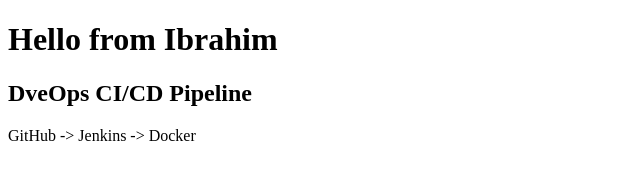
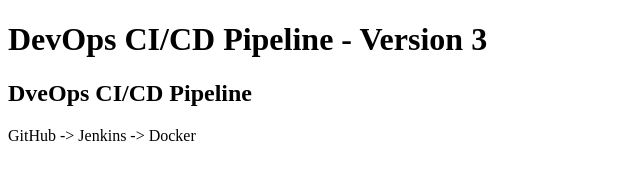
Before and after one commit to Ibahim/devops-project, a plain HTML site: page index.html in a window 1280 px wide. Shown: the whole page, without its empty margins (0-640 px from the left). Drawn offline with Linux system fonts and the light colour scheme.

Commit message:
Update application to version 3

```diff
--- a/index.html
+++ b/index.html
@@ -5,7 +5,7 @@
 	</head>
 
 	<body>
-		<h1>Hello from Ibrahim</h1>
+		<h1>DevOps CI/CD Pipeline - Version 3</h1>
 		<h2>DveOps CI/CD Pipeline </h2>
 		<p>GitHub -> Jenkins -> Docker </p>
 	</body>
```
